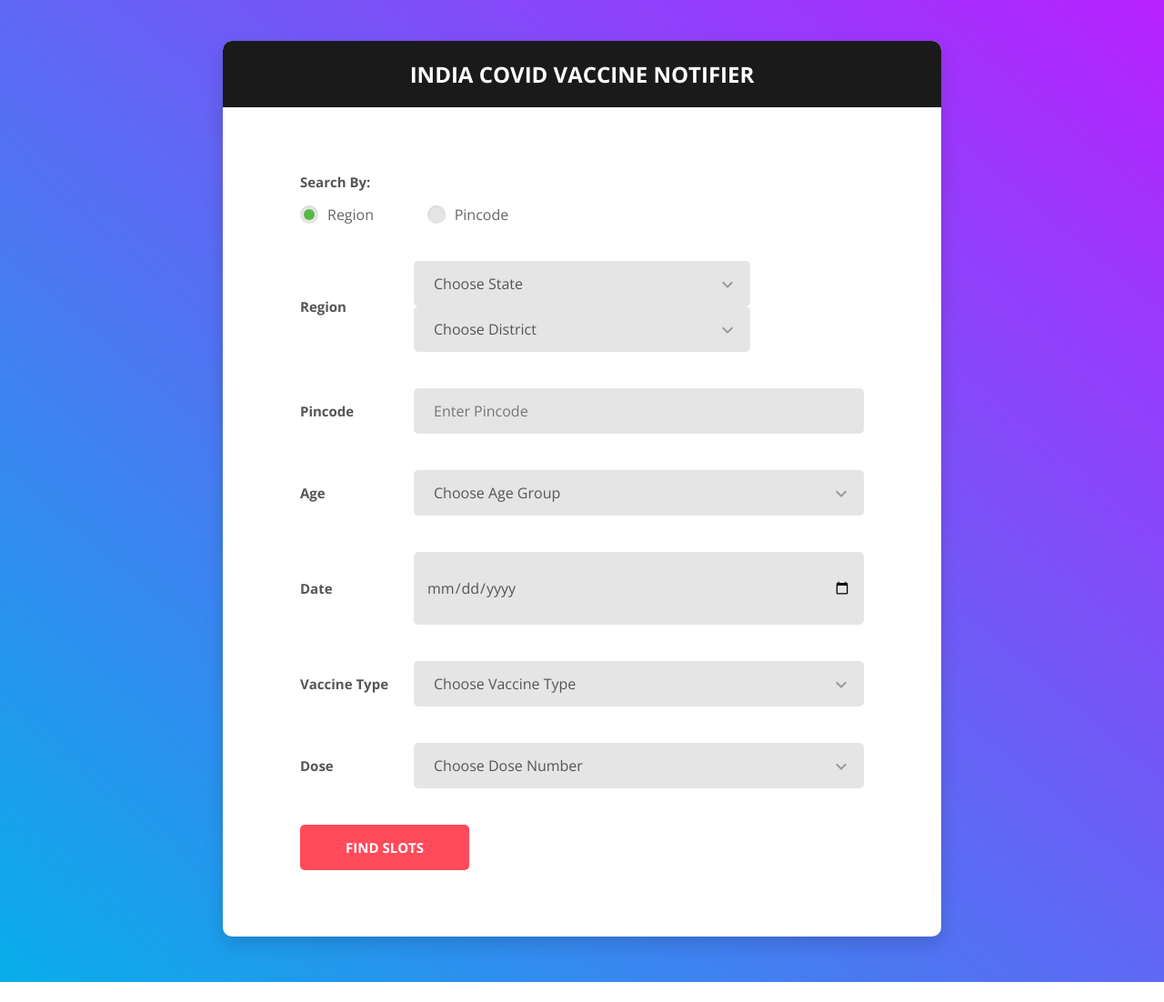
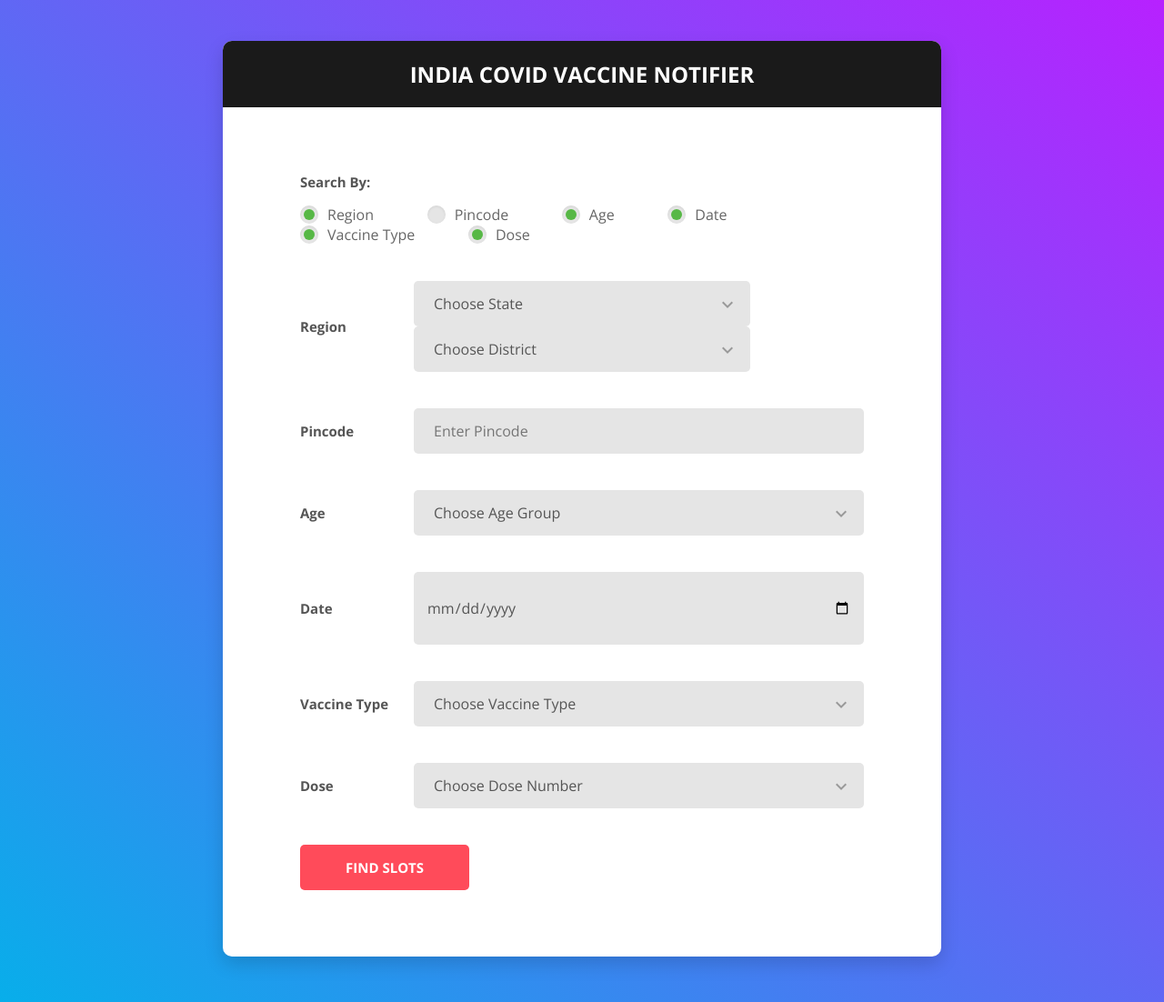
Before and after one commit to akshattrivedi/India-Covid-Vaccine-Auto-Notifier, a Django app: page / in a window 1280 px wide. Shown: the whole page at 91% size. Before the commit the page ends 1080 px from the top, so only its background shows below. Run offline with Django 3.2, Linux system fonts and the light colour scheme; data that the repository does not hold is empty; some libraries are stand-ins or nearby versions.

Commit message:
feat: UI JQuery District API Call and Hide/Show Options for Age, Date, Vaccine Type, Dose

```diff
--- a/templates/myapp/index.html
+++ b/templates/myapp/index.html
@@ -26,6 +26,9 @@
 
     <!-- Main CSS-->
     <link href="{% static 'css/main.css' %}" rel="stylesheet" media="all">
+
+    <!-- Favicon -->
+    <link rel="shortcut icon" href="{% static 'favicon.ico' %}" type="image/x-icon">
 </head>
 
 <body>
@@ -36,17 +39,33 @@
                     <h2 class="title">India Covid Vaccine Notifier</h2>
                 </div>
                 <div class="card-body">
-                    <form action="{% url 'index' %}" method="get" id="mainform">
+                    <form action="{% url 'index' %}" method="POST" id="mainform">
                         {% csrf_token %}
                         <div class="form-row p-t-20">
                             <label class="label label--block">Search By:</label>
                             <div class="p-t-15">
                                 <label class="radio-container m-r-55">Region
-                                    <input type="radio" checked="checked" name="exist">
+                                    <input type="radio" checked="checked" name="search" value="region">
                                     <span class="checkmark"></span>
                                 </label>
-                                <label class="radio-container">Pincode
-                                    <input type="radio" name="exist">
+                                <label class="radio-container m-r-55">Pincode
+                                    <input type="radio" name="search" value="pincode">
+                                    <span class="checkmark"></span>
+                                </label>
+                                <label class="radio-container m-r-55">Age
+                                    <input type="checkbox" checked="checked" id="cb-age" value="cb-age">
+                                    <span class="checkmark"></span>
+                                </label>
+                                <label class="radio-container m-r-55">Date
+                                    <input type="checkbox" checked="checked" id="cb-date" value="cb-date">
+                                    <span class="checkmark"></span>
+                                </label>
+                                <label class="radio-container m-r-55">Vaccine Type
+                                    <input type="checkbox" checked="checked" id="cb-vaccine-type" value="cb-vaccine-type">
+                                    <span class="checkmark"></span>
+                                </label>
+                                <label class="radio-container m-r-55">Dose
+                                    <input type="checkbox" checked="checked" id="cb-dose" value="cb-dose">
                                     <span class="checkmark"></span>
                                 </label>
                             </div>
@@ -109,12 +128,12 @@
                             </div>
                         </div>
 
-                        <div class="form-row">
+                        <div class="form-row" id="form-age">
                             <div class="name">Age</div>
                             <div class="value">
                                 <div class="input-group">
                                     <div class="rs-select2 js-select-simple select--no-search">
-                                        <select name="subject">
+                                        <select name="age">
                                             <option disabled="disabled" selected="selected">Choose Age Group</option>
                                             {% for age in ages %}
                                             <option value="{{ age }}">{{ age }}+</option>
@@ -126,7 +145,7 @@
                             </div>
                         </div>
 
-                        <div class="form-row">
+                        <div class="form-row" id="form-date">
                             <div class="name">Date</div>
                             <div class="value">
                                 <div class="input-group">
@@ -135,12 +154,12 @@
                             </div>
                         </div>
 
-                        <div class="form-row">
+                        <div class="form-row" id="form-vaccine-type">
                             <div class="name">Vaccine Type</div>
                             <div class="value">
                                 <div class="input-group">
                                     <div class="rs-select2 js-select-simple select--no-search">
-                                        <select name="subject">
+                                        <select name="vaccineType">
                                             <option disabled="disabled" selected="selected">Choose Vaccine Type</option>
                                             {% for vaccine in vaccines %}
                                             <option value="{{ vaccine }}">{{ vaccine }}</option>
@@ -152,12 +171,12 @@
                             </div>
                         </div>
 
-                        <div class="form-row">
+                        <div class="form-row" id="form-dose">
                             <div class="name">Dose</div>
                             <div class="value">
                                 <div class="input-group">
                                     <div class="rs-select2 js-select-simple select--no-search">
-                                        <select name="subject">
+                                        <select name="dose">
                                             <option disabled="disabled" selected="selected">Choose Dose Number</option>
                                             {% for dose in doses %}
                                             <option value="{{ dose }}">{{ dose }}</option>
@@ -188,18 +207,6 @@
     <!-- Main JS-->
     <script src="{% static 'js/global.js' %}"></script>
 
-    <script>
-        $('button').click(function () {
-            // $('#mainform').submit()
-            debugger
-            $.get("http://localhost:8000", function (data) {
-                debugger
-                console.log(data)
-            });
-        });
-    </script>
-
-</body><!-- This templates was made by Colorlib (https://colorlib.com) -->
+</body>
 
 </html>
-<!-- end document-->
--- a/templates/static/js/global.js
+++ b/templates/static/js/global.js
@@ -69,8 +69,45 @@
 
 })(jQuery);
 
-$('button').click(function () {
-    // $('#mainform').submit()
-    debugger
-    console.log("Check State Change")
+// API Call for Getting All Districts
+$(function () {
+    $('#state').change(function () {
+        $.get("http://localhost:8000/api/getAllDistricts?state=" + $(this).val(), function (data, status) {
+            $('#district').empty()
+            for (var i = 0; i < data["districts"].length; i++) {
+                $('#district').append($('<option>').text(data["districts"][i]).attr('value', data["districts"][i]));
+            }
+        });
+    });
 });
+
+// Show/Hide Fields Based on Check Boxes
+$(document).ready(function () {
+    $("#cb-age").click(function () {
+        if ($("#cb-age").is(':checked'))
+            $("#form-age").show();
+        else
+            $("#form-age").hide();
+    });
+
+    $("#cb-date").click(function () {
+        if ($("#cb-date").is(':checked'))
+            $("#form-date").show();
+        else
+            $("#form-date").hide();
+    });
+
+    $("#cb-vaccine-type").click(function () {
+        if ($("#cb-vaccine-type").is(':checked'))
+            $("#form-vaccine-type").show();
+        else
+            $("#form-vaccine-type").hide();
+    });
+
+    $("#cb-dose").click(function () {
+        if ($("#cb-dose").is(':checked'))
+            $("#form-dose").show();
+        else
+            $("#form-dose").hide();
+    });
+});
```
